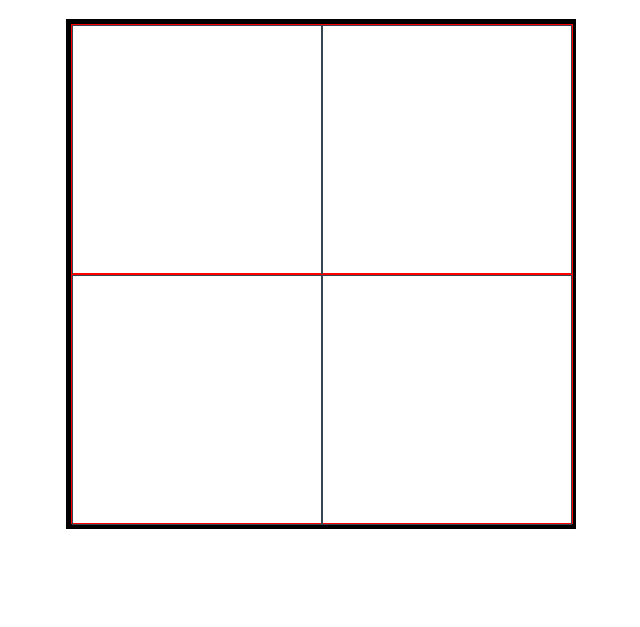
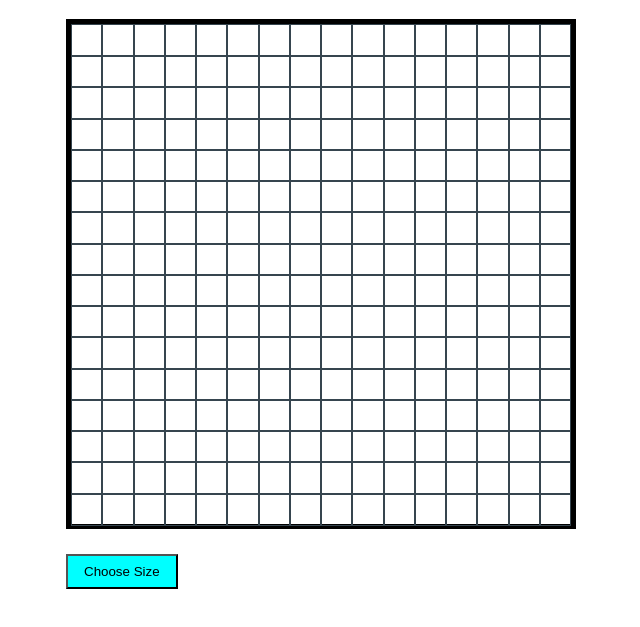
Before and after one commit to ask-kas/odin-etch-a-sketch, a plain HTML site: page index.html in a window 1280 px wide. Shown: the part 69-696 px from the top of the page, without its empty margins (319-959 px from the left). Drawn offline with Linux system fonts and the light colour scheme.

Commit message:
implemented basic functionality

```diff
--- a/index.html
+++ b/index.html
@@ -8,15 +8,11 @@
 </head>
 <body>
  <h1>Etch a sketch</h1>
+ <div id="container">
  <div id="grid">
-    <div class="row">
-        <div class="grid-elem"></div>
-        <div class="grid-elem"></div>
-    </div>
-    <div class="row">
-        <div class="grid-elem"></div>
-        <div class="grid-elem"></div>
-    </div>
  </div>
+ <button id="size">Choose Size</button>
+ </div>
+ <script src="main.js"></script>
 </body>
 </html>
--- a/main.js
+++ b/main.js
@@ -0,0 +1,56 @@
+const grid = document.querySelector("#grid");
+
+function createGrid(size = 16){
+    // clearGrid();
+
+    for(let i=0; i<size; i++){
+        let row = document.createElement("div");
+        row.className = "row";
+        for(let j=0; j<size; j++){
+            let gridElem = document.createElement("div");
+            gridElem.className = "grid-elem";
+
+            gridElem.addEventListener("mousedown", function(){
+                gridElem.style.backgroundColor = "blue";
+            })
+
+            row.appendChild(gridElem);
+        }
+        grid.appendChild(row);
+    }
+}
+
+// function clearGrid(){
+//     let rows = document.querySelectorAll("row");
+//     let gridElems = document.querySelectorAll("grid-elem");
+
+//     gridElems.forEach(gridElem => gridElem.remove());
+//     rows.forEach(row => row.remove());
+// }
+
+document.addEventListener("DOMContentLoaded", ()=>createGrid());
+
+const chooseSize = document.querySelector("#size");
+
+chooseSize.addEventListener("click", ()=>createGrid(getSize()));
+
+function getSize(){
+    let input = prompt("Enter a number between 1 and 100");
+
+    if (input === null) {
+        // User clicked cancel — stop the recursion or return a special value
+        return null;
+    }
+
+    let size = parseInt(input);
+
+    if((size <= 0 || size > 100) || isNaN(size)){
+        return getSize();
+    }
+    else if(size >= 1 && size <= 100){
+        return size;
+    }
+    else{
+        return getSize();
+    }
+}
--- a/style.css
+++ b/style.css
@@ -16,7 +16,7 @@ body{
     display: flex;
     width: 100%;
     height: 100%;
-    border: 1px solid #ff0000;
+    /* border: 1px solid #ff0000; */
 }
 
 .grid-elem{
@@ -24,3 +24,9 @@ body{
     height: 100%;
     border: 1px solid #36454F;
 }
+
+#size{
+    margin-top: 25px;
+    padding: 8px 16px;
+    background-color: aqua;
+}
```
